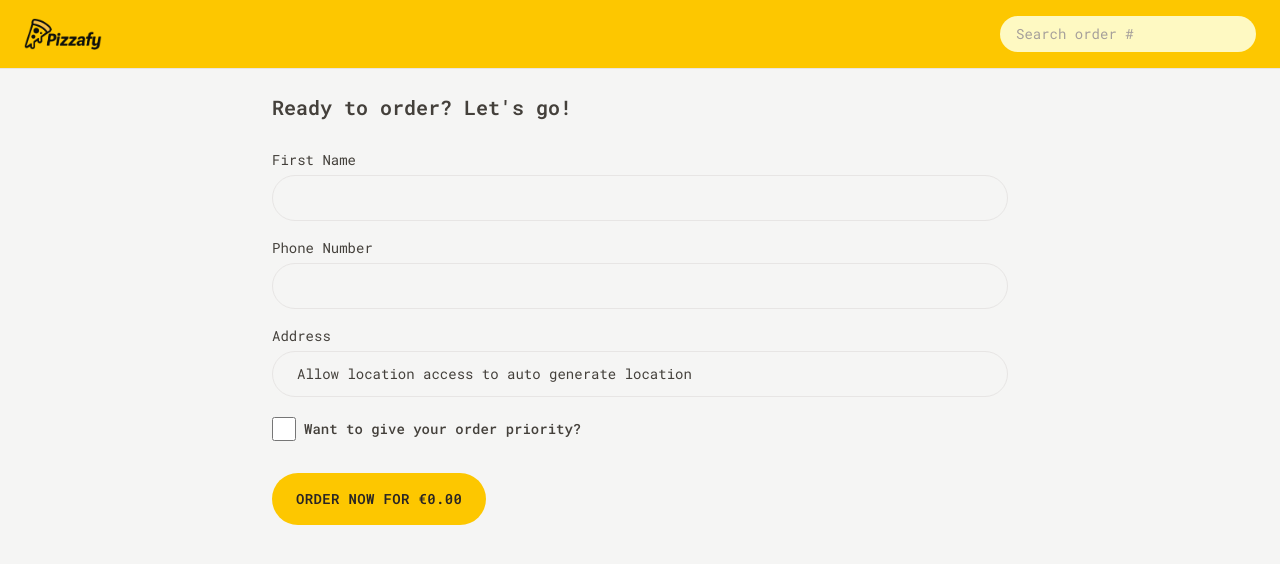
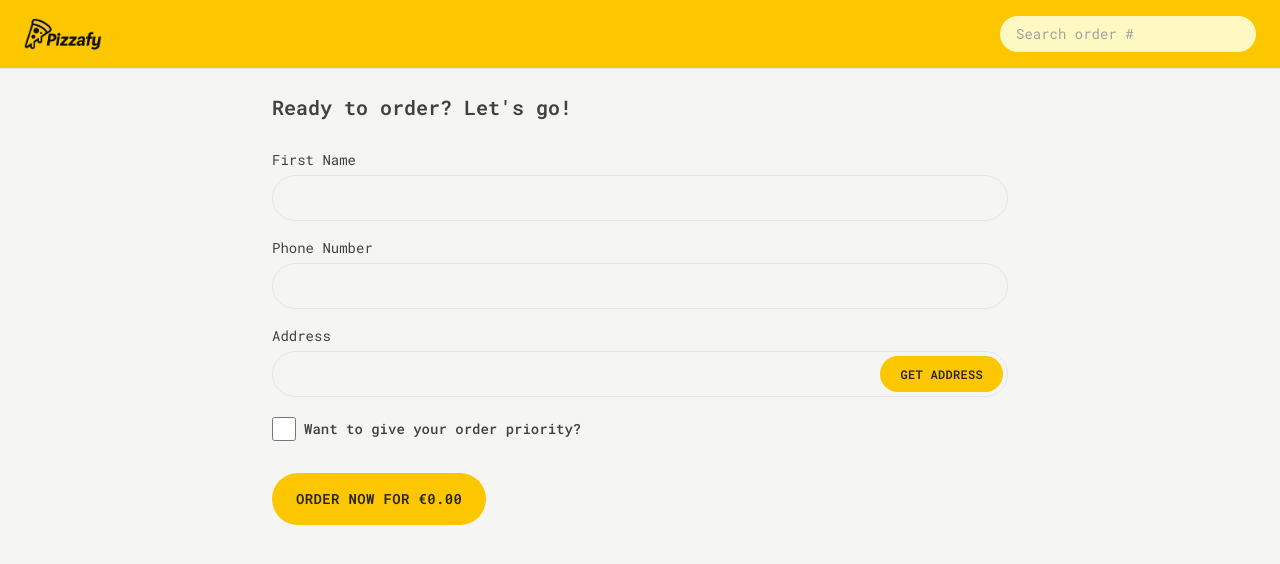
Before and after one commit to farhanahmedhasan/pizzafy, a React (Vite) app: page /order/new in a window 1280 px wide. Shown: the top 564 px of the page. Built offline with nearby package versions, Linux system fonts and the light colour scheme; no server answers.

Commit message:
added button to get the location instead of when visiting the order page and hide the button when status is successed and failed

```diff
--- a/src/features/user/userSlice.ts
+++ b/src/features/user/userSlice.ts
@@ -59,9 +59,10 @@ const userSlice = createSlice({
       state.status = 'succeeded'
     })
 
-    builder.addCase(fetchAddress.rejected, (state, action) => {
+    builder.addCase(fetchAddress.rejected, (state) => {
       state.status = 'failed'
-      state.error = action.error.message ?? ''
+      state.error =
+        'There was a problem getting the location please provide address manually or tripple check location permission'
       state.address = ''
     })
   }
@@ -73,3 +74,5 @@ export default userSlice.reducer
 
 export const getUsername = (state: RootState) => state.user.username
 export const getUserAddress = (state: RootState) => state.user.address
+export const getAddressStatus = (state: RootState) => state.user.status
+export const getAddressError = (state: RootState) => state.user.error
--- a/src/pages/order-page/OrderCreatePage.tsx
+++ b/src/pages/order-page/OrderCreatePage.tsx
@@ -1,11 +1,17 @@
 import { ActionFunctionArgs, Form, redirect, useNavigation } from 'react-router'
 import { useDispatch, useSelector } from 'react-redux'
 import { useActionData } from 'react-router'
-import { useEffect, useState } from 'react'
+import { useState } from 'react'
 
+import {
+  fetchAddress,
+  getAddressError,
+  getAddressStatus,
+  getUserAddress,
+  getUsername
+} from '../../features/user/userSlice'
+import { getCart, getTotalPrice, resetCart } from '../../features/cart/cartSlice'
 import FormErrorPartial from '../../components/form/partials/FormErrorPartial'
-import { getCart, getTotalPrice, resetCart } from '../../features/cart/cartSlice'
-import { fetchAddress, getUserAddress, getUsername } from '../../features/user/userSlice'
 import { formatCurrency, isValidPhone } from '../../utils/helpers'
 import { Label } from '../../components/form/partials/Label'
 import { createOrder } from '../../services/apiRestaurant'
@@ -20,15 +26,13 @@ export default function OrderCreatePage() {
   const navigation = useNavigation().state
   const username = useSelector(getUsername)
   const address = useSelector(getUserAddress)
+  const addressStatus = useSelector(getAddressStatus)
+  const addressError = useSelector(getAddressError)
   const cart = useSelector(getCart)
   const totalCartPrice = useSelector(getTotalPrice)
   const dispatch = useDispatch<AppDispatch>()
 
   const finalPrice = hasPriority ? totalCartPrice + totalCartPrice * 0.2 : totalCartPrice
-
-  useEffect(() => {
-    dispatch(fetchAddress())
-  }, [dispatch])
 
   return (
     <section className="px-4 py-6 max-w-3xl mx-auto">
@@ -61,14 +65,29 @@ export default function OrderCreatePage() {
 
         <div className="mb-5 flex flex-col gap-2">
           <Label htmlFor="address">Address</Label>
+          <div className="relative">
             <input
-            className="w-full border border-stone-200 px-4 py-2 text-sm transition-all rounded-full placeholder:text-stone-400 focus-primary md:px-6 md:py-3"
+              className="w-full border border-stone-200 pl-4 pr-32 py-2 text-sm transition-all rounded-full placeholder:text-stone-400 focus-primary md:pl-6 md:pr-36 md:py-3"
               type="text"
               defaultValue={address}
               name="address"
               id="address"
               required
             />
+            {addressStatus !== 'succeeded' && addressStatus !== 'failed' && (
+              <Button
+                className="w-fit absolute right-[3px] top-[3px] md:right-[5px] md:top-[5px]"
+                type="button"
+                size="sm"
+                disabled={addressStatus === 'loading'}
+                onClick={() => dispatch(fetchAddress())}
+              >
+                Get Address
+              </Button>
+            )}
+          </div>
+
+          {addressError && <FormErrorPartial message={addressError} />}
         </div>
 
         <input type="hidden" name="cart" value={JSON.stringify(cart)} />
```
Lines whose indentation alone changed are shown as unchanged.
